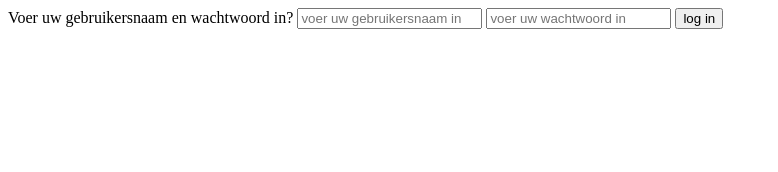
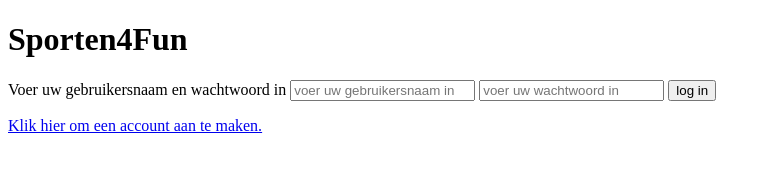
Before and after one commit to WesleyvanRooij/Webprogammeren, a plain HTML site: page functionaliteiten/functionaliteit1.1.html in a window 1280 px wide. Shown: the whole page, without its empty margins (0-778 px from the left). Drawn offline with Linux system fonts and the light colour scheme.

Commit message:
functionaliteit1.1 met CSS

```diff
--- a/functionaliteiten/functionaliteit1.1.html
+++ b/functionaliteiten/functionaliteit1.1.html
@@ -1,29 +1,38 @@
 <!DOCTYPE html>
 <html>
 <head>
+	<meta charset="UTF-8">
+	<meta name="robots" content="noindex, nofollow">
+	<meta name="author" content="Wesley van Rooij">
+	<meta name="description" content="HU schoolopdracht webvaardigheden">
 		<title>Functionaliteit 1.1</title>
 </head>
+
+<link rel="stylesheet" type="text/css" href="../css/stylesheet.css">
+
 <body>
 
+<h1>Sporten4Fun</h1>
 <form id="inlogForm" name="inlogForm">
 
-		<label for="invoer">Voer uw gebruikersnaam en wachtwoord in?</label>
+		<label for="invoer">Voer uw gebruikersnaam en wachtwoord in</label>
 
 		<input type="text" id="gebruikersnaam" name="gebruikersnaam" placeholder="voer uw gebruikersnaam in">
 		<input type="password" id="wachtwoord" name="wachtwoord" placeholder="voer uw wachtwoord in">
 
-		<input type="button" value="log in" onclick="inlogScherm()">
 
 
 
-<form>
-
+		<input id="button" type="button" value="log in" onclick="inlogScherm()">
 		<p id="fout">
 
 
 
 
+</form>
+
 		<script>
+
 
 		var inlogScherm = function(){
 
@@ -42,7 +51,9 @@
 
 	}
 
+		</script>
 
-		</script>
+	<a href="../functionaliteiten/functionaliteit2.2.html"><p>Klik hier om een account aan te maken.</p></a>
+
 	</body>
 </html>
```
